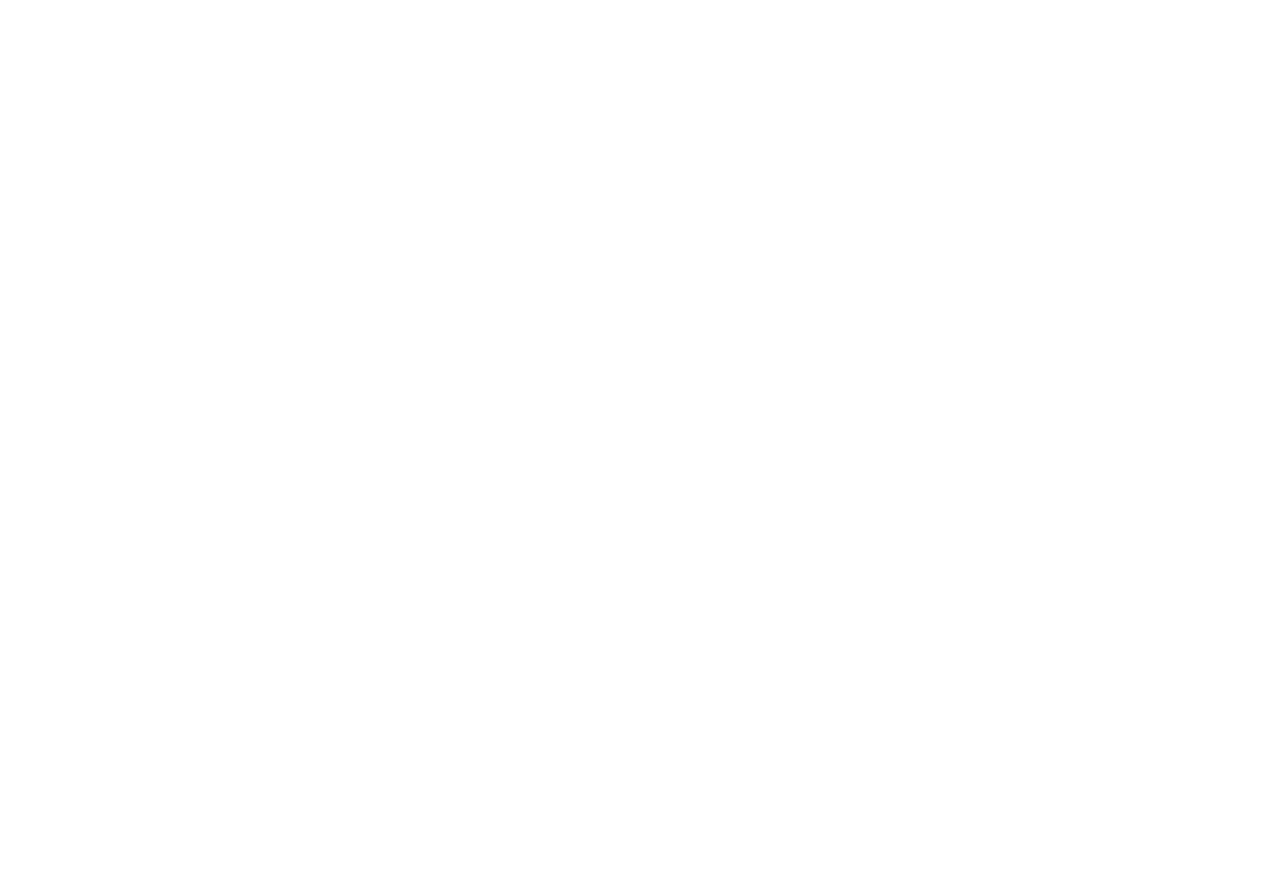
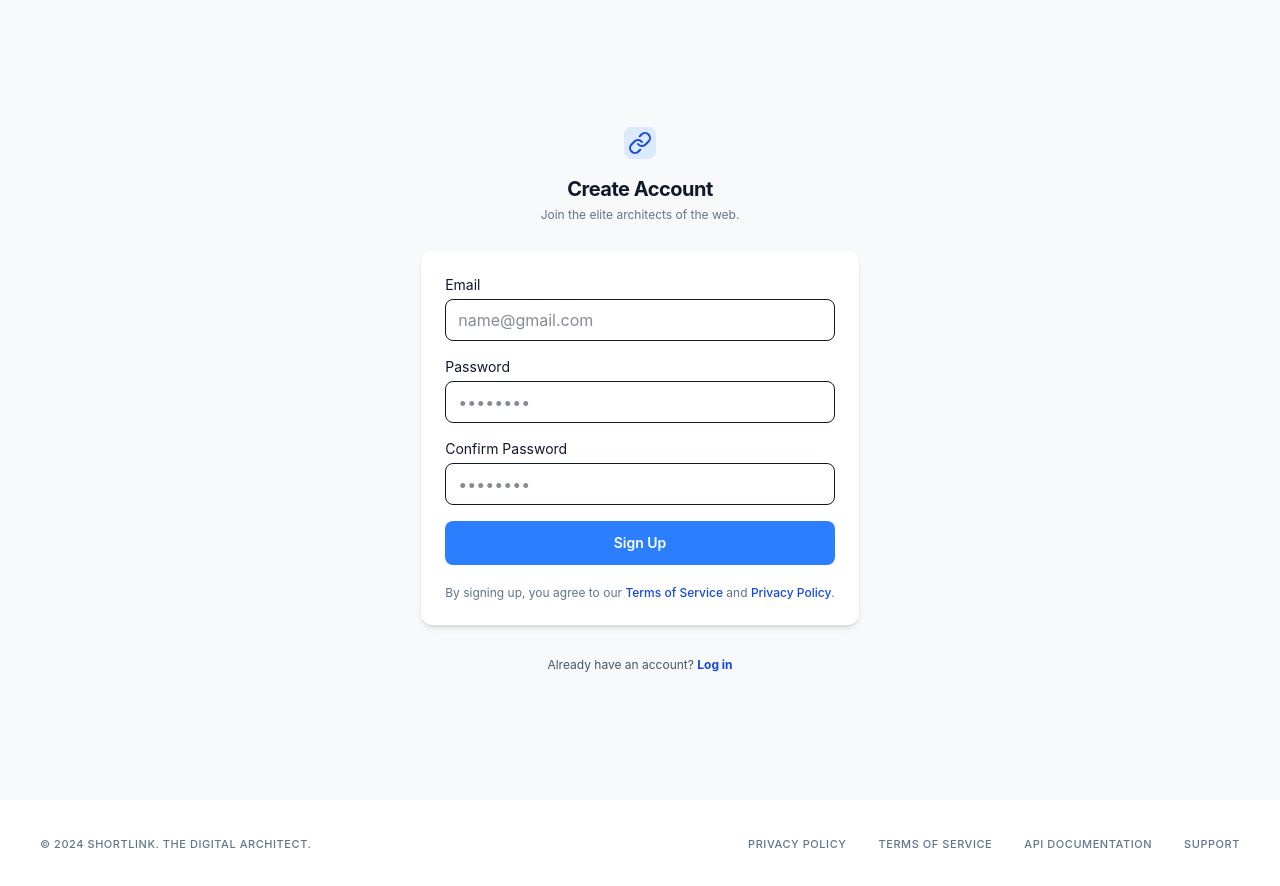
Before and after one commit to MGT06/shrotlink-app_frontend, a React (Vite) app: page /auth/register in a window 1280 px wide. Before the commit this address had no page. Shown: the top 886 px of the page. Before the commit the page ends 800 px from the top, so only its background shows below. Built offline with nearby package versions, Linux system fonts and the light colour scheme.

Commit message:
feat: add registration page and update routing

```diff
--- a/src/App.jsx
+++ b/src/App.jsx
@@ -1,5 +1,6 @@
 import { BrowserRouter, Route, Routes } from "react-router";
 import Login from "./pages/auth/Login";
+import Register from "./pages/auth/Register";
 
 function App() {
   return (
@@ -8,6 +9,7 @@
         <Routes>
           <Route path="auth">
             <Route path="login" element={<Login />} />
+            <Route path="register" element={<Register />} />
           </Route>
         </Routes>
       </BrowserRouter>
--- /dev/null
+++ b/src/pages/auth/Register.jsx
@@ -0,0 +1,136 @@
+import { LinkIcon } from "lucide-react";
+import { useForm } from "react-hook-form";
+import { Link } from "react-router";
+import Footer from "../../components/Footer";
+
+function Register() {
+  const {
+    register,
+    handleSubmit,
+    formState: { errors },
+  } = useForm({
+    defaultValues: { email: "", password: "", confirm: "" },
+  });
+
+  const onSubmit = () => {};
+
+  return (
+    <>
+      <section className="flex min-h-screen flex-col bg-primary font-sans text-slate-900">
+        <div className="flex flex-1 flex-col items-center justify-center px-4 py-12">
+          <div className="mb-7 flex flex-col items-center text-center">
+            <span className="mb-4 flex size-8 items-center justify-center rounded-lg bg-blue-100 text-blue-700">
+              <LinkIcon />
+            </span>
+            <h1 className="text-xl font-bold tracking-tight">Create Account</h1>
+            <p className="mt-1 text-xs text-slate-500">
+              Join the elite architects of the web.
+            </p>
+          </div>
+
+          <div className="rounded-xl bg-white p-6 shadow-md">
+            <form
+              onSubmit={handleSubmit(onSubmit)}
+              className="grid gap-4"
+            >
+              <div className="grid gap-1">
+                <label htmlFor="email" className="text-sm">
+                  Email
+                </label>
+                <input
+                  type="email"
+                  {...register("email", {
+                    required: "Email is required",
+                  })}
+                  placeholder="name@gmail.com"
+                  id="email"
+                  className="border px-3 py-2 rounded-lg"
+                />
+                {errors.email && (
+                  <p className="text-red-500 text-xs">{errors.email.message}</p>
+                )}
+              </div>
+
+              <div className="grid gap-1">
+                <label htmlFor="password" className="text-sm">
+                  Password
+                </label>
+                <input
+                  type="password"
+                  {...register("password", {
+                    required: "Email is required",
+                  })}
+                  placeholder="••••••••"
+                  id="password"
+                  className="border px-3 py-2 rounded-lg"
+                />
+                {errors.password && (
+                  <p className="text-red-500 text-xs">
+                    {errors.password.message}
+                  </p>
+                )}
+              </div>
+
+              <div className="grid gap-1">
+                <label htmlFor="confirm" className="text-sm">
+                  Confirm Password
+                </label>
+                <input
+                  type="confirm"
+                  {...register("confirm", {
+                    required: "Password is required",
+                    minLength: {
+                      value: 6,
+                      message: `Password must be at least 6 characters`,
+                    },
+                  })}
+                  placeholder="••••••••"
+                  id="confirm"
+                  className="border px-3 py-2 rounded-lg"
+                />
+                {errors.confirm && (
+                  <p className="text-red-500 text-xs">
+                    {errors.confirm.message}
+                  </p>
+                )}
+              </div>
+
+              <button
+                type="submit"
+                className="flex h-11 w-full items-center justify-center gap-2 rounded-lg bg-blue-500 text-sm font-semibold text-white "
+              >
+                Sign Up
+              </button>
+            </form>
+
+            <p className="mt-5 text-center text-xs text-slate-500">
+              By signing up, you agree to our{" "}
+              <a href="#" className="font-medium text-blue-700 hover:underline">
+                Terms of Service
+              </a>{" "}
+              and{" "}
+              <a href="#" className="font-medium text-blue-700 hover:underline">
+                Privacy Policy
+              </a>
+              .
+            </p>
+          </div>
+
+          <p className="mt-8 text-xs text-slate-600">
+            Already have an account?{" "}
+            <Link
+              to={"/auth/login"}
+              href="#"
+              className="font-bold text-blue-700 hover:underline"
+            >
+              Log in
+            </Link>
+          </p>
+        </div>
+      </section>
+      <Footer />
+    </>
+  );
+}
+
+export default Register;
```
